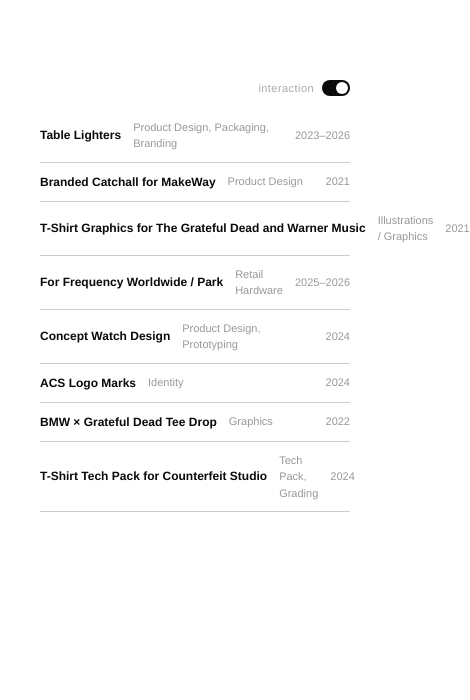
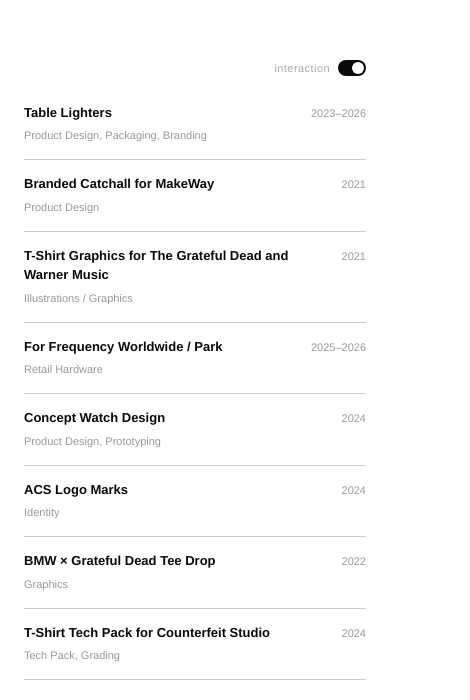
Before and after one commit to edwardcent/acs-portfolio, a Next.js app: page / in a window 390 px wide. Shown: the part 4380-5080 px from the top of the page, 470 px wide, since content can reach past the window. Before the commit the page ends 5012 px from the top, so only its background shows below. Built offline with nearby package versions, Linux system fonts and the light colour scheme.

Commit message:
v29 clean mobile project list

```diff
--- a/app/page.tsx
+++ b/app/page.tsx
@@ -188,13 +188,13 @@
 function ProjectList({ hovered, setHovered, interactionOn, setInteractionOn }: any) {
   return (
     <div id="projects" style={{ background: '#fff', paddingBottom: '120px' }}>
-      <div style={{ maxWidth: '1100px', margin: '0 auto', padding: '60px 40px 12px', display: 'flex', justifyContent: 'flex-end', alignItems: 'center', gap: '8px' }}>
+      <div style={{ maxWidth: '1100px', margin: '0 auto', padding: '40px 24px 12px', display: 'flex', justifyContent: 'flex-end', alignItems: 'center', gap: '8px' }}>
         <span style={{ fontSize: '11px', color: '#aaa', letterSpacing: '0.04em', userSelect: 'none' }}>interaction</span>
         <button onClick={() => setInteractionOn((v: boolean) => !v)} style={{ width: '28px', height: '16px', borderRadius: '8px', border: 'none', background: interactionOn ? '#0a0a0a' : '#ccc', position: 'relative', cursor: 'pointer', padding: 0, transition: 'background 0.2s', flexShrink: 0 }}>
           <span style={{ position: 'absolute', top: '2px', left: interactionOn ? '14px' : '2px', width: '12px', height: '12px', borderRadius: '50%', background: '#fff', transition: 'left 0.2s', display: 'block' }} />
         </button>
       </div>
-      <div style={{ maxWidth: '1100px', margin: '0 auto', padding: '0 40px' }}>
+      <div style={{ maxWidth: '1100px', margin: '0 auto', padding: '0 24px' }}>
         {projects.map((project, i) => {
           const isOpen = interactionOn ? hovered === project.slug : true;
           return (
@@ -211,10 +211,26 @@
   return (
     <Link href={`/work/${project.slug}`} style={{ display: 'block', textDecoration: 'none' }}>
       <div onMouseEnter={onEnter} onMouseLeave={onLeave}>
-        <div style={{ display: 'flex', alignItems: 'center', padding: '10px 0', gap: '12px', borderTop: isFirst ? 'none' : '1px solid #ccc', borderBottom: isLast ? '1px solid #ccc' : 'none' }}>
-          <span style={{ fontSize: 'clamp(12px, 1.4vw, 15px)', fontWeight: '700', color: '#0a0a0a', whiteSpace: 'nowrap' }}>{project.title}</span>
-          <span style={{ fontSize: 'clamp(11px, 1.2vw, 13px)', color: '#999' }}>{project.category}</span>
-          <span style={{ marginLeft: 'auto', fontSize: 'clamp(11px, 1.2vw, 13px)', color: '#999', whiteSpace: 'nowrap' }}>{project.year}</span>
+        <div style={{
+          padding: '14px 0',
+          borderTop: isFirst ? 'none' : '1px solid #ccc',
+          borderBottom: isLast ? '1px solid #ccc' : 'none',
+        }}>
+          {/* Top row: title + year */}
+          <div style={{ display: 'flex', alignItems: 'baseline', justifyContent: 'space-between', gap: '12px' }}>
+            <span style={{ fontSize: 'clamp(13px, 1.4vw, 15px)', fontWeight: '700', color: '#0a0a0a' }}>
+              {project.title}
+            </span>
+            <span style={{ fontSize: 'clamp(11px, 1.2vw, 13px)', color: '#999', whiteSpace: 'nowrap', flexShrink: 0 }}>
+              {project.year}
+            </span>
+          </div>
+          {/* Category on its own line */}
+          <div style={{ marginTop: '2px' }}>
+            <span style={{ fontSize: 'clamp(11px, 1.2vw, 13px)', color: '#999' }}>
+              {project.category}
+            </span>
+          </div>
         </div>
         <div style={{ display: 'grid', gridTemplateRows: isHovered ? '1fr' : '0fr', transition: 'grid-template-rows 0.45s cubic-bezier(0.4,0,0.2,1)' }}>
           <div style={{ overflow: 'hidden' }}>
```
